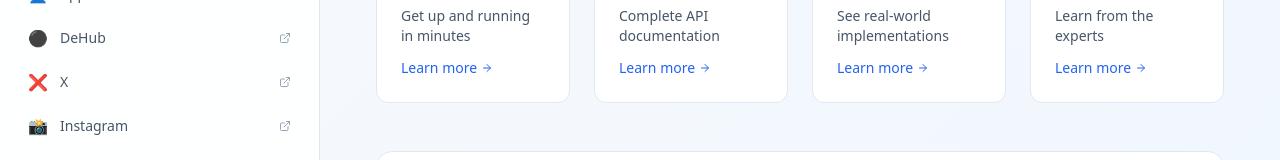
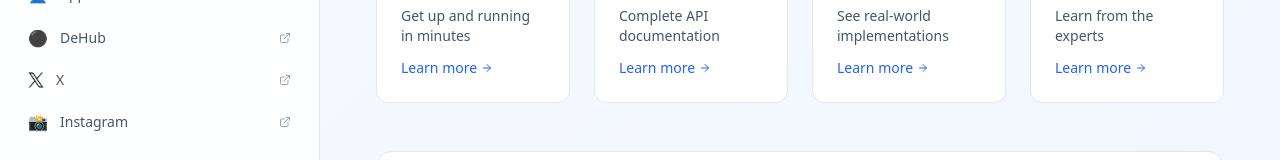
Before and after one commit to maldoteth/dehubdocs, a React (Vite) app: page /docs in a window 1280 px wide. Shown: the part 607-767 px from the top of the page. Built offline with nearby package versions, Linux system fonts and the light colour scheme.

Commit message:
Fix: Use black X logo in menu
Replaced the existing X logo in the menu with a black version.

```diff
--- a/src/components/DocsLayout.tsx
+++ b/src/components/DocsLayout.tsx
@@ -1,3 +1,4 @@
+
 import React, { useState } from 'react';
 import { Outlet, Link, useLocation } from 'react-router-dom';
 import {
@@ -38,7 +39,7 @@ const menuItems = [
       { title: 'Website', path: 'https://dehub.io/', icon: '🌐', external: true },
       { title: 'App', path: 'https://dehub.io/d', icon: '👤', external: true },
       { title: 'DeHub', path: '/docs/dehub', icon: '⚫', external: true },
-      { title: 'X', path: 'https://x.com/dehub_official', icon: '❌', external: true },
+      { title: 'X', path: 'https://x.com/dehub_official', icon: '/lovable-uploads/4c5f32a0-dc0b-4846-a78d-cd3381206fa9.png', external: true, isImage: true },
       { title: 'Instagram', path: 'https://www.instagram.com/dehub_official/', icon: '📸', external: true },
     ]
   }
@@ -112,7 +113,15 @@ export const DocsLayout = () => {
                               className="flex items-center justify-between px-3 py-2 rounded-lg text-sm transition-all duration-200 text-slate-600 hover:bg-slate-100 hover:text-slate-900"
                             >
                               <div className="flex items-center space-x-3">
-                                <span className="text-base">{item.icon}</span>
+                                {item.isImage ? (
+                                  <img
+                                    src={item.icon}
+                                    alt={item.title}
+                                    className="w-4 h-4 filter brightness-0"
+                                  />
+                                ) : (
+                                  <span className="text-base">{item.icon}</span>
+                                )}
                                 <span>{item.title}</span>
                               </div>
                               <ExternalLink className="w-3 h-3 text-slate-400" />
@@ -130,7 +139,15 @@ export const DocsLayout = () => {
                               `}
                             >
                               <div className="flex items-center space-x-3">
-                                <span className="text-base">{item.icon}</span>
+                                {item.isImage ? (
+                                  <img
+                                    src={item.icon}
+                                    alt={item.title}
+                                    className="w-4 h-4 filter brightness-0"
+                                  />
+                                ) : (
+                                  <span className="text-base">{item.icon}</span>
+                                )}
                                 <span>{item.title}</span>
                               </div>
                               {item.hasSubmenu && (
```
Also changed, not shown: public/lovable-uploads/4c5f32a0-dc0b-4846-a78d-cd3381206fa9.png (added).
